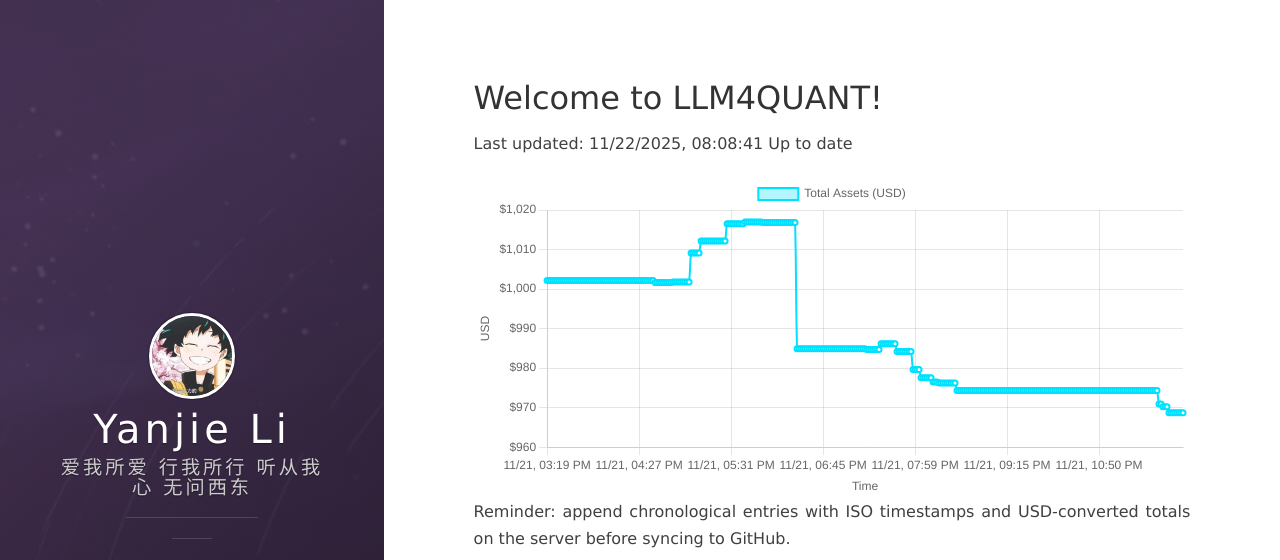
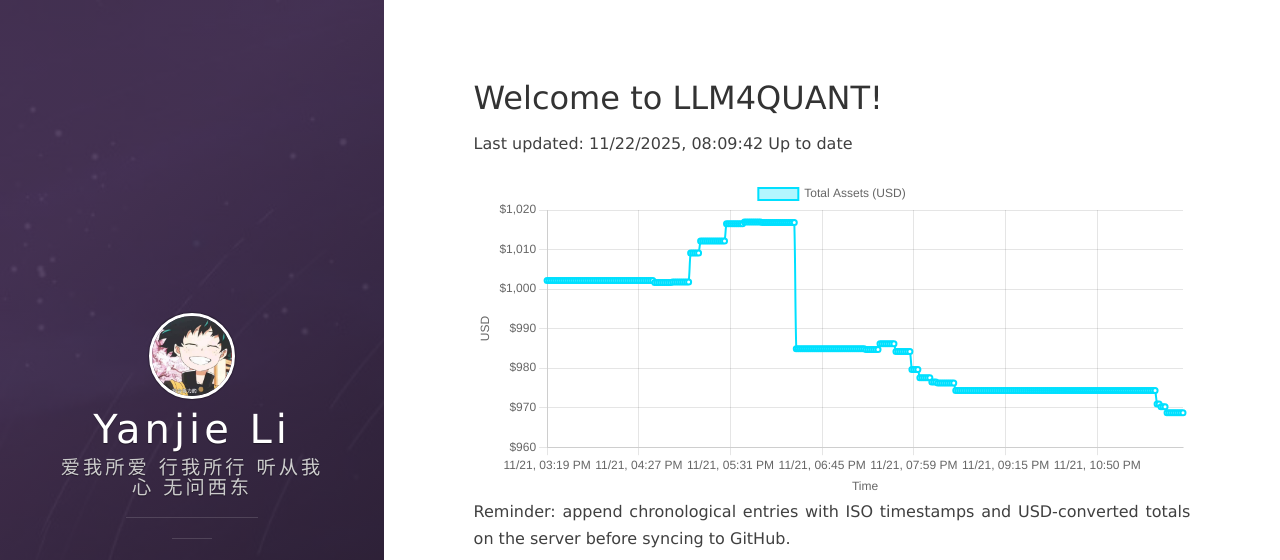
Before and after one commit to leeyegy/leeyegy.github.io, a Jekyll site: the page built from live-trading.html, in a window 1280 px wide and 1081 px high. Shown: the top 560 px of the window. Built offline with Jekyll 4.4.1, drawn with Linux system fonts in a browser that asks for light colours; nearby versions of some CDN libraries.

Commit message:
AccountMonitor: update balance history 2025-11-22T16:09:42+08:00

```diff
--- a/assets/data/binance/balance-history.json
+++ b/assets/data/binance/balance-history.json
@@ -1,5 +1,5 @@
 {
-  "generatedAt": "2025-11-22T16:08:41+08:00",
+  "generatedAt": "2025-11-22T16:09:42+08:00",
   "asset": "total_usd_value",
   "history": [
     {
@@ -1277,6 +1277,10 @@
     {
       "timestamp": "2025-11-22T16:08:41+08:00",
       "totalUsd": 968.69074819
+    },
+    {
+      "timestamp": "2025-11-22T16:09:42+08:00",
+      "totalUsd": 968.69074819
     }
   ]
 }
```
